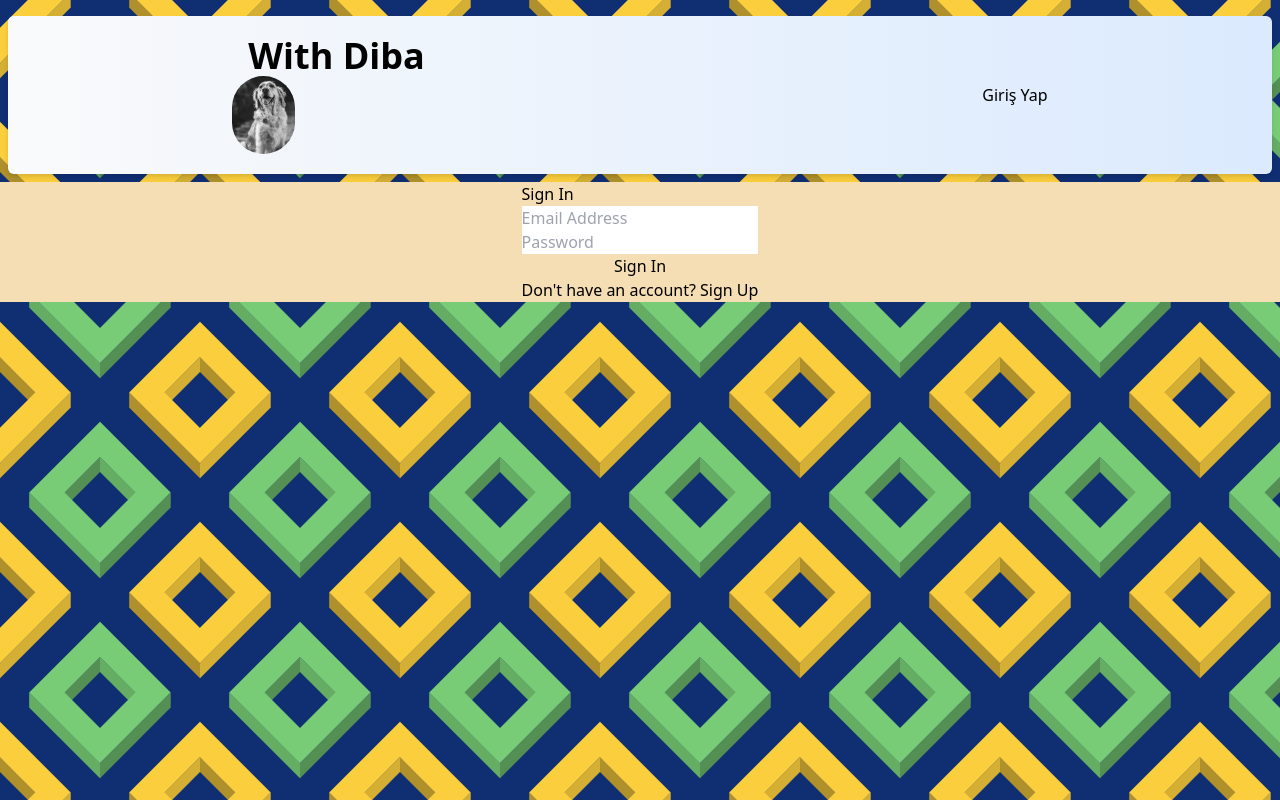
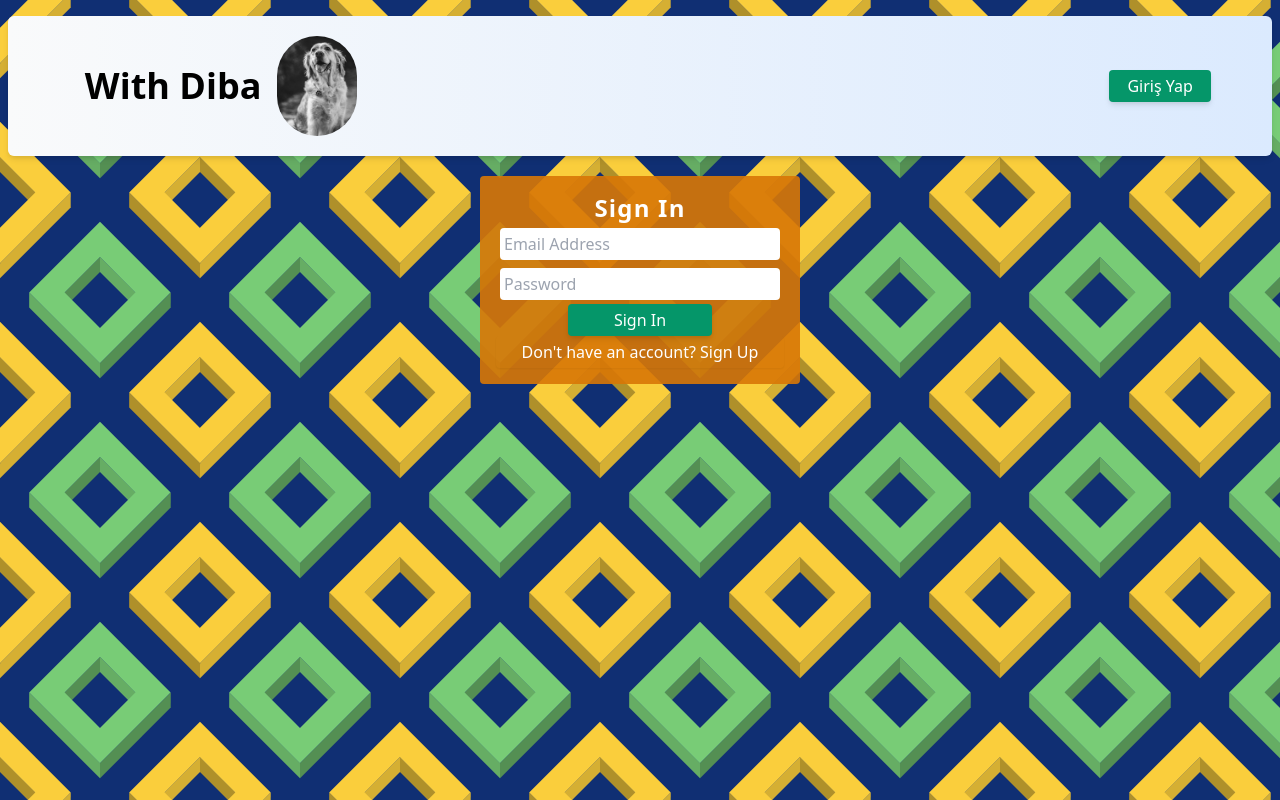
Before and after one commit to mertkaanerdem/with-diba, a React (Create React App) app in the folder client/: page /auth in a window 1280 px wide. Built offline with nearby package versions, Linux system fonts and the light colour scheme.

Commit message:
styling for auth component and navbar

```diff
--- a/client/src/components/Auth/Auth.js
+++ b/client/src/components/Auth/Auth.js
@@ -12,22 +12,11 @@ const Auth = () => {
   };
 
   return (
-    <div
-      style={{
-        backgroundColor: "wheat",
-        display: "flex",
-        flexDirection: "row",
-        justifyContent: "center",
-      }}
-    >
-      <div
-        style={{
-          display: "flex",
-          flexDirection: "column",
-          justifyContent: "center",
-        }}
-      >
-        <p>{isSignup ? "Sign Up" : "Sign In"}</p>
+    <div className="flex flex-col items-center">
+      <div className="m-3 p-4 w-1/4 bg-yellow-600 bg-opacity-90 rounded ">
+        <p className="text-center text-white text-2xl font-extrabold tracking-wider">
+          {isSignup ? "Sign Up" : "Sign In"}
+        </p>
         <form
           style={{
             display: "flex",
@@ -78,9 +67,17 @@ const Auth = () => {
               handleChange={handleChange}
             />
           )}
-          <button type="submit">{isSignup ? "Sign Up" : "Sign In"}</button>
+          <button
+            className="bg-green-600 p-1 text-white shadow-md rounded w-1/2 self-center"
+            type="submit"
+          >
+            {isSignup ? "Sign Up" : "Sign In"}
+          </button>
 
-          <button onClick={switchMode}>
+          <button
+            className="p-1 text-white shadow-sm rounded"
+            onClick={switchMode}
+          >
             {isSignup
               ? "Already have an account? Sign In"
               : "Don't have an account? Sign Up"}
--- a/client/src/components/Auth/Input.js
+++ b/client/src/components/Auth/Input.js
@@ -10,6 +10,7 @@ const Input = ({ name, handleChange, label, placeholder, autoFocus, type }) => {
       autoFocus={autoFocus}
       type={type}
       placeholder={placeholder}
+      className="rounded m-1 p-1"
     />
   );
 };
--- a/client/src/components/Navbar/Navbar.js
+++ b/client/src/components/Navbar/Navbar.js
@@ -4,9 +4,9 @@ import { Link } from "react-router-dom";
 function Navbar() {
   const user = null;
   return (
-    <div className="m-2 rounded-md shadow-md flex justify-center items-center m-2 p-5 bg-gradient-to-r from-gray-50  to-blue-100 ">
+    <div className="m-2 rounded-md shadow-md flex justify-around items-center m-2 p-5 bg-gradient-to-r from-gray-50  to-blue-100 ">
       <div>
-        <Link to="/">
+        <Link className="flex flex-row items-center" to="/">
           <h1 className="text-4xl font-bold px-4">With Diba</h1>
           <img
             alt="Annesini tanımıyorum"
@@ -15,7 +15,7 @@ function Navbar() {
           />
         </Link>
       </div>
-      <div>
+      <div className="bg-green-600 p-1 text-white shadow-md rounded w-1/12 text-center">
         {user ? (
           <button>Çıkış Yap</button>
         ) : (
```
Also changed, not shown: client/src/components/Auth/Input.css (added).
